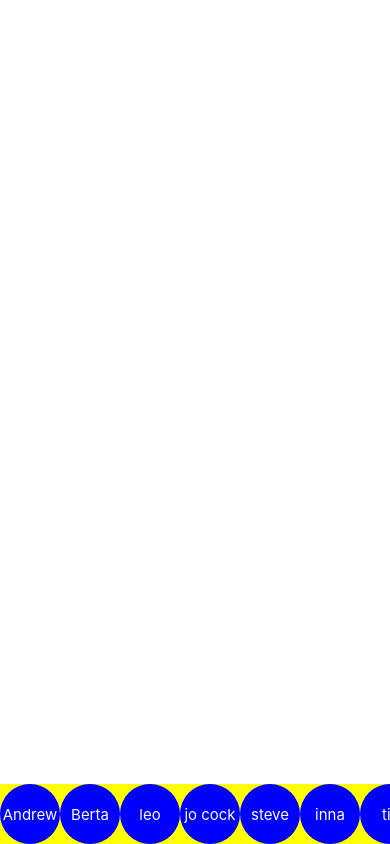
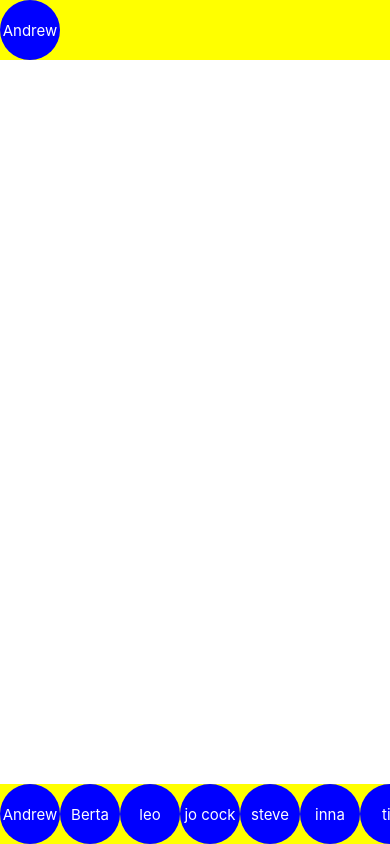
Before and after one commit to Stil87/group_up_package, a React Native app: screen / in a window 390 px wide. Built offline with nearby package versions, Linux system fonts and the light colour scheme.

Commit message:
second flatlist works

```diff
--- a/App.tsx
+++ b/App.tsx
@@ -66,14 +66,29 @@ const getItemPosition = (item:) =>{
 
 }
 */
+interface AppState {
+  point: Animated.ValueXY,
+  flightY: Animated.Value,
+  draggingIndex: number,
+  currentItem: CustomListItem,
+  hidden:boolean,
+  dragging:boolean,
+  DataTwo:CustomListItem[]
+  DataThree:CustomListItem[]
+
+
+
+
+}
+
 class App extends React.Component {
 
 
-  state = {
+  state: AppState = {
     point: new Animated.ValueXY(),
     flightY: new Animated.Value(0),
 
-    currentItem: null,
+    currentItem:  { title: 'hello', id: 1 },
     draggingIndex: -1,
     hidden: true,
     dragging: false,
@@ -87,7 +102,9 @@ class App extends React.Component {
       { title: "till", id: 7 },
       { title: "tobi", id: 8 },
 
-    ]
+    ],
+    DataThree: [  { title: "Andrew", id: 1 }]
+
   }
 
   _panResponder: PanResponderInstance
@@ -149,6 +166,7 @@ class App extends React.Component {
           x: gestureState.moveX - this.listItemWidth / 2
         })
 
+        console.log(gestureState.moveY, 'gesture State Release')
         // console.log(gestureState.x0, 'hello')
         // The most recent move distance is gestureState.move{X,Y}
         // The accumulated gesture distance since becoming responder is
@@ -160,14 +178,19 @@ class App extends React.Component {
         // The user has released all touches while this view is the
         // responder. This typically means a gesture has succeeded
         // console.log(gestureState.x0)
-        Animated.timing(this.state.point.y, { toValue: -300, duration: 1500, useNativeDriver: false }).start()
+        console.log(this.state.DataThree, 'datathree')
+        const currentItemSave = this.state.DataTwo[this.currentIndex]
+        console.log(currentItemSave, 'CURRENTITEMSAVE')
+        Animated.timing(this.state.point.y, { toValue: -300, duration: 1500, useNativeDriver: false }).start(() => {
+          this.setState({ DataThree: [...this.state.DataThree, currentItemSave ]})
+          console.log(this.state.DataThree, 'datathreeAFter')
+        })
         const myArray = this.state.DataTwo
 
         if (this.currentIndex > -1) {
           myArray.splice(this.currentIndex, 1);
         }
-        this.setState({DataTwo: myArray})
-        console.log(this.state.DataTwo.length, 'data length')
+        this.setState({ DataTwo: myArray, draggingIndex: -1 })
       },
       onPanResponderTerminate: (evt, gestureState) => {
         // Another component has become the responder, so this gesture
@@ -203,7 +226,7 @@ class App extends React.Component {
 
 
           style={[styles.listItemContainerStyle,
-            { opacity: draggingIndex === index ? 0 : 1 }
+          { opacity: draggingIndex === index ? 0 : 1 }
           ]}
         // {...console.log(item.title)}
         >
@@ -218,8 +241,18 @@ class App extends React.Component {
 
     return (
       <View
-        style={{ flex: 1, flexDirection: "row" }}
+        style={{ height: "100%", flexDirection: "column", justifyContent: "space-between" }}
       >
+        <FlatList
+          horizontal
+          data={this.state.DataThree}
+          renderItem={({ item, index }) => getListItem({ item }, index)}
+          style={{ backgroundColor: "yellow", flexGrow: 0, alignSelf: "flex-start", width: "100%" }}
+          keyExtractor={(item, index) => index.toString()}
+
+
+
+        ></FlatList>
         {!hidden && <Animated.View style={{
           backgroundColor: "black", zIndex: 2, position: "absolute",
           top: this.state.point.getLayout().top,
@@ -230,6 +263,7 @@ class App extends React.Component {
         <FlatList
           //scrollEnabled={!dragging}
           scrollEventThrottle={16}
+          // contentContainerStyle={{justifyContent:"center", flexDirection:"row"}}
 
           style={{ backgroundColor: "yellow", flexGrow: 0, alignSelf: "flex-end", width: "100%" }}
           horizontal
```
